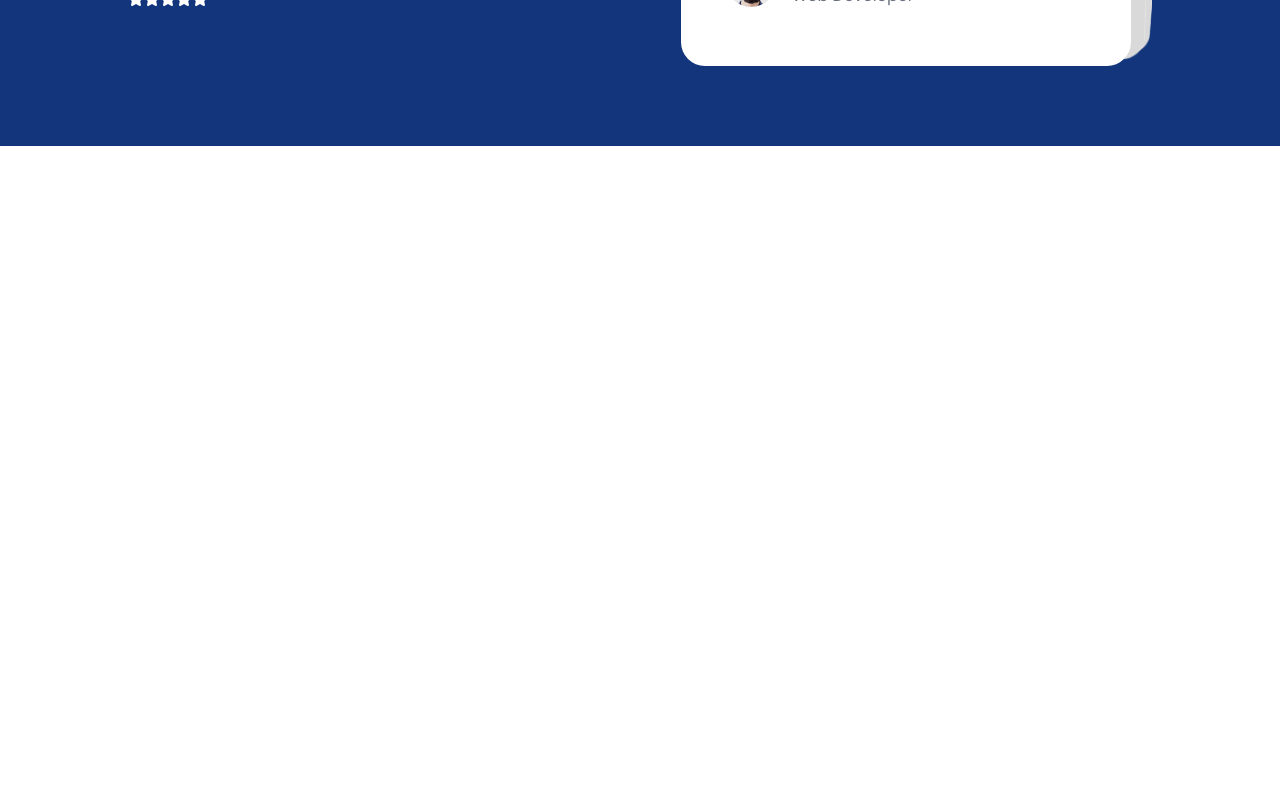
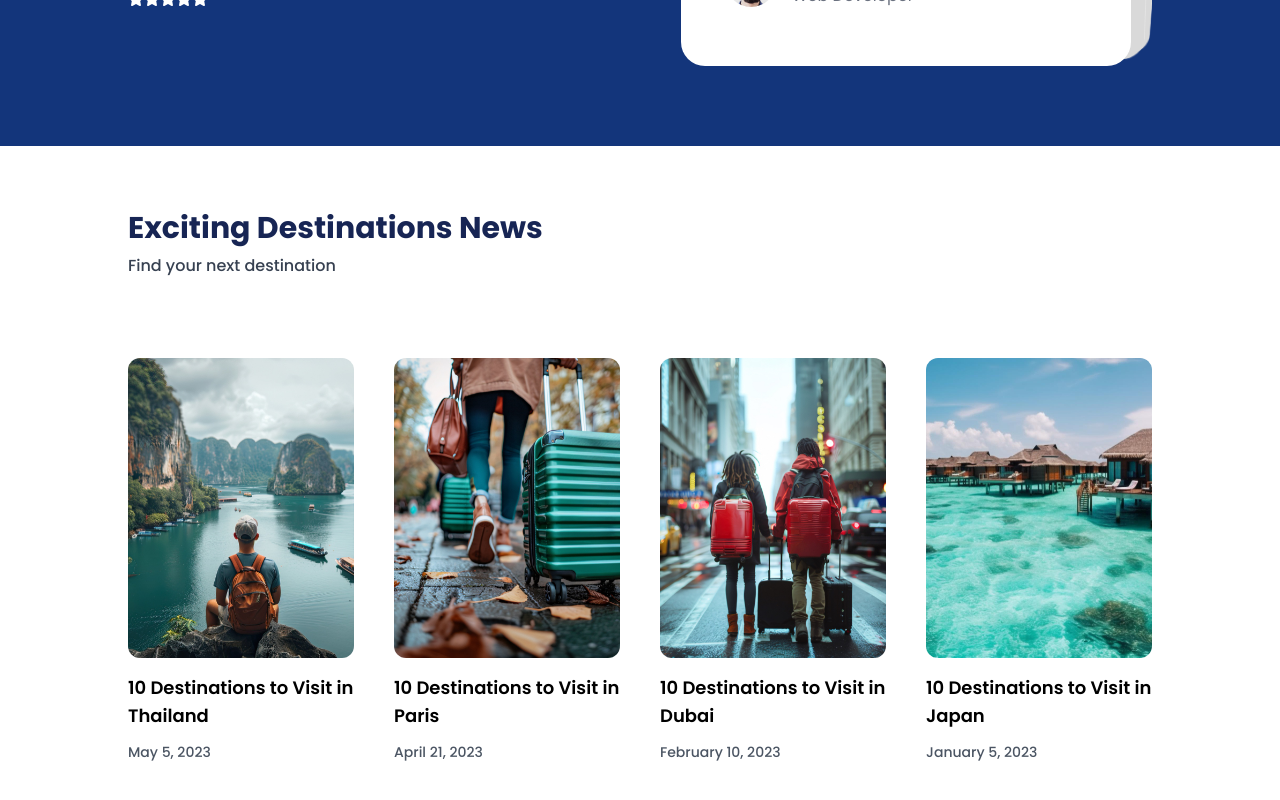
Before and after one commit to abdullohumar/travel_landing_page, a Next.js app: page / in a window 1280 px wide. Shown: the part 3190-3990 px from the top of the page. Before the commit the page ends 3336 px from the top, so only its background shows below. Built offline with nearby package versions, Linux system fonts and the light colour scheme.

Commit message:
destination news

```diff
--- a/components/Home/Home.tsx
+++ b/components/Home/Home.tsx
@@ -4,6 +4,7 @@ import Destination from './Destination/Destination'
 import Hotel from './Hotel/Hotel'
 import Reason from './Reason/Reason'
 import Review from './Reviews/Review'
+import News from './News/News'
 
 const Home = () => {
   return (
@@ -13,6 +14,7 @@ const Home = () => {
       <Hotel/>
       <Reason/>
       <Review/>
+      <News/>
     </div>
   )
 }
--- /dev/null
+++ b/components/Home/News/News.tsx
@@ -0,0 +1,33 @@
+import SectionHeading from '@/components/Helper/SectionHeading'
+import React from 'react'
+import NewsCard from './NewsCard'
+
+const News = () => {
+    return (
+        <div className='py-16'>
+            {/* section heading */}
+            <SectionHeading heading='Exciting Destinations News' description='Find your next destination' />
+            {/* section content */}
+            <div className='w-[80%] mx-auto grid grid-cols-1 md:grid-cols-2 lg:grid-cols-3 xl:grid-cols-4 gap-10 mt-20 items-center'>
+                <NewsCard
+                    image='/images/n1.jpg'
+                    title='10 Destinations to Visit in Thailand'
+                    date='May 5, 2023' />
+                <NewsCard
+                    image='/images/n2.jpg'
+                    title='10 Destinations to Visit in Paris'
+                    date='April 21, 2023' />
+                <NewsCard
+                    image='/images/n3.jpg'
+                    title='10 Destinations to Visit in Dubai'
+                    date='February 10, 2023' />
+                <NewsCard
+                    image='/images/n4.jpg'
+                    title='10 Destinations to Visit in Japan'
+                    date='January 5, 2023' />
+            </div>
+        </div>
+    )
+}
+
+export default News
--- /dev/null
+++ b/components/Home/News/NewsCard.tsx
@@ -0,0 +1,22 @@
+import Image from 'next/image';
+import React from 'react'
+
+type Props = {
+    image: string;
+    title: string;
+    date: string;
+}
+
+const NewsCard = ({ image, title, date }: Props) => {
+    return (
+        <div>
+            <div className='h-[300px]'>
+                <Image src={image} alt={title} height={300} width={300} className='rounded-xl object-cover w-full h-full' />
+            </div>
+            <p className='mt-4 text-lg font-semibold'>{title}</p>
+            <p className='text-sm text-gray-600 mt-3 font-medium'>{date}</p>
+        </div>
+    )
+}
+
+export default NewsCard
```
